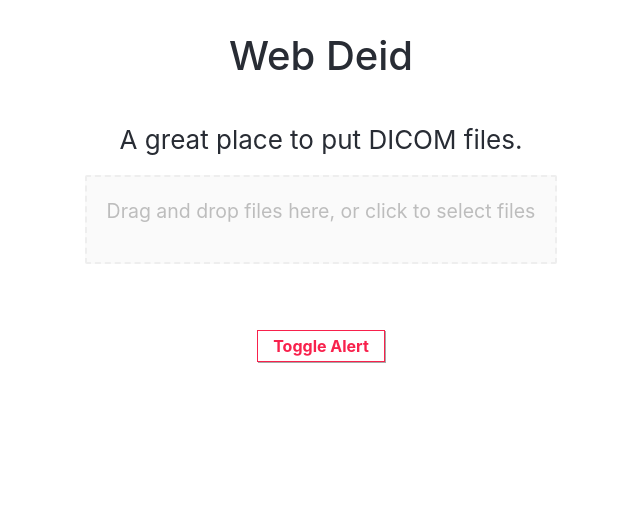
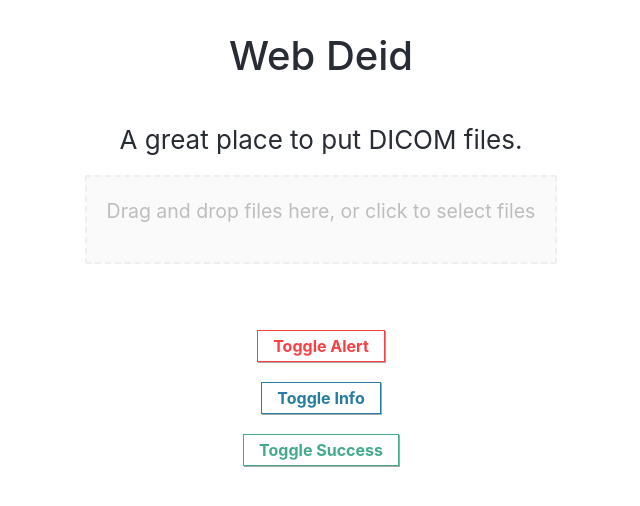
Before and after one commit to jamesfbush/WebDeid, a React (Create React App) app: page / in a window 1280 px wide. Shown: the top 506 px of the page, without its empty margins (319-959 px from the left). Built offline with nearby package versions, Linux system fonts and the light colour scheme.

Commit message:
add info and success components

```diff
--- a/src/App.css
+++ b/src/App.css
@@ -105,28 +105,26 @@ tr:nth-child(even) {
 }
 
 
-
-
+/* Alert component */
 .alertContainer {
   display: flex;
   flex: 1;
   align-items: center;
   flex-direction: column;
-  border: rgb(248, 33, 76) solid 1px;
+  border: #f94144 solid 1px;
 
 }
 
-
 .alertHeader {
-  border-bottom: rgb(248, 33, 76) 1px solid;
-  background-color:  rgb(252, 209, 217);
+  border-bottom: #f94144 1px solid;
+  background-color:  #F8E4E7;
   padding: 5px;
   min-height: 2vw;
   width: 45vw;
-  color: rgb(248, 33, 76);
+  color: #f94144;
   font-size: 1.2rem;
   font-weight: bold;
-  text-decoration: underline dotted rgb(255, 0, 51) 7%;
+  text-decoration: underline dotted #f94144 7%;
 }
 
 .alertBody {
@@ -163,17 +161,161 @@ tr:nth-child(even) {
   text-align: center;
   text-decoration: none;
   outline: none;
-  color: rgb(248, 33, 76);
+  color: #f94144;
   font-weight: bolder;
-  border: 1px solid rgb(248, 33, 76);
+  border: 1px solid #f94144;
   background-color: white;
   box-shadow: 1px 1px #a8a7a7;
 }
 
-.alertButton:hover {background-color: rgb(252, 209, 217)}
+.alertButton:hover {background-color: #F8E4E7}
 
 .alertButton:active {
-  background-color: rgb(252, 209, 217);
+  background-color: #F8E4E7;
   box-shadow: 0 5px #666;
   transform: translateY(4px);
 }
+
+/* Info component */
+
+.infoContainer {
+  display: flex;
+  flex: 1;
+  align-items: center;
+  flex-direction: column;
+  border: #277da1 solid 1px;
+
+}
+
+.infoHeader {
+  border-bottom: #277da1 1px solid;
+  background-color:  #EBF6F9;
+  padding: 5px;
+  min-height: 2vw;
+  width: 45vw;
+  color: #277da1;
+  font-size: 1.2rem;
+  font-weight: bold;
+  text-decoration: underline dotted #277da1 7%;
+}
+
+.infoBody {
+  display: flex;
+  flex: 1;
+  align-items: center;
+  flex-direction: column;
+  padding: 5px;
+  width: 45vw;
+  font-size: 1rem;
+
+}
+
+.infoButtonContainer {
+  display: flex;
+  flex: 1;
+  align-items: center;
+  flex-direction: row;
+  align-items: center;
+  justify-content: center;
+  padding: 5px;
+  min-height: 2vw;
+  width: 25vw;
+  font-size: 1rem;
+
+}
+
+.infoButton {
+  display: inline-block;
+  padding: 3px 15px;
+  margin: 10px;
+  font-size: 1rem;
+  cursor: pointer;
+  text-align: center;
+  text-decoration: none;
+  outline: none;
+  color: #277da1;
+  font-weight: bolder;
+  border: 1px solid #277da1;
+  background-color: white;
+  box-shadow: 1px 1px #a8a7a7;
+}
+
+.infoButton:hover {background-color: #EBF6F9}
+
+.infoButton:active {
+  background-color: #EBF6F9;
+  box-shadow: 0 5px #666;
+  transform: translateY(4px);
+}
+
+/* Success component */
+
+.successContainer {
+  display: flex;
+  flex: 1;
+  align-items: center;
+  flex-direction: column;
+  border: #43AA8B solid 1px;
+
+}
+
+.successHeader {
+  border-bottom: #43AA8B 1px solid;
+  background-color:  #e9f9f4;
+  padding: 5px;
+  min-height: 2vw;
+  width: 45vw;
+  color: #43AA8B;
+  font-size: 1.2rem;
+  font-weight: bold;
+  text-decoration: underline dotted #43AA8B 7%;
+}
+
+.successBody {
+  display: flex;
+  flex: 1;
+  align-items: center;
+  flex-direction: column;
+  padding: 5px;
+  width: 45vw;
+  font-size: 1rem;
+
+}
+
+.successButtonContainer {
+  display: flex;
+  flex: 1;
+  align-items: center;
+  flex-direction: row;
+  align-items: center;
+  justify-content: center;
+  padding: 5px;
+  min-height: 2vw;
+  width: 25vw;
+  font-size: 1rem;
+
+}
+
+.successButton {
+  display: inline-block;
+  padding: 3px 15px;
+  margin: 10px;
+  font-size: 1rem;
+  cursor: pointer;
+  text-align: center;
+  text-decoration: none;
+  outline: none;
+  color: #43AA8B;
+  font-weight: bolder;
+  border: 1px solid #43AA8B;
+  background-color: white;
+  box-shadow: 1px 1px #a8a7a7;
+}
+
+.successButton:hover {background-color: #EBF6F9}
+
+.successButton:active {
+  background-color: #EBF6F9;
+  box-shadow: 0 5px #666;
+  transform: translateY(4px);
+}
--- a/src/App.tsx
+++ b/src/App.tsx
@@ -2,6 +2,9 @@ import React, {useState} from 'react';
 import './App.css';
 import Dropzone from './dropzone/dropzone';
 import Alert from './alert/alert';
+import Info from './info/info';
+import Success from './success/succes';
+
 
 function App() {
 
@@ -26,6 +29,8 @@ function App() {
         <div><p>A great place to put DICOM files.</p></div>
         <div><Dropzone/></div>
         <div><Alert/></div>
+        <div><Info/></div>
+        <div><Success/></div>
 
 
 
--- /dev/null
+++ b/src/info/info.tsx
@@ -0,0 +1,58 @@
+import React, {useCallback, useState} from 'react'
+import {useDropzone} from 'react-dropzone'
+import '../App.css'
+
+
+export default function Info() {
+
+    // Info shown state
+    let [isShown, setIsShown] = useState(false);
+    let [isYes, setIsYes] = useState(false);
+
+    const handleToggleShown = (event:any) => {
+        // don't persist a yes selection
+        if (isYes){setIsYes(false)}
+        // toggle shown state
+        setIsShown(current => !current);
+    };
+
+    const handleSelectYes = (event:any) => {
+        // toggle shown state
+        setIsYes(current => !current);
+      };
+
+    return (
+        <div>
+            {/* Info messgae shown on click */}
+            {isShown && (
+            <div className="infoContainer">
+                <div className="infoHeader">A friendly Info!</div>
+                <div className="infoBody">
+                    <div>
+                        <p> One thing to know about Infos: there is,
+                            essentially, a choice between "Yes" and "No"
+                            when it comes to whether you want to see them.
+                        </p>
+                        <p>
+                            Choose wisely.
+                        </p>
+                        {isYes && (
+                            <p><b>Yes:</b> Excellent choice.</p>
+                            )
+                        }
+                    </div>
+                    <div className="infoButtonContainer">
+                        <button className="infoButton" onClick={handleSelectYes}>Yes</button>
+                        <span> </span>
+                        <button className="infoButton" onClick={handleToggleShown}>No</button>
+                    </div>
+                </div>
+            </div>
+            )}
+            {/* Toggle button */}
+            <button className="infoButton" onClick={handleToggleShown}>Toggle Info</button>
+        </div>
+    )
+
+
+    }
--- /dev/null
+++ b/src/success/succes.tsx
@@ -0,0 +1,58 @@
+import React, {useCallback, useState} from 'react'
+import {useDropzone} from 'react-dropzone'
+import '../App.css'
+
+
+export default function Success() {
+
+    // Success shown state
+    let [isShown, setIsShown] = useState(false);
+    let [isYes, setIsYes] = useState(false);
+
+    const handleToggleShown = (event:any) => {
+        // don't persist a yes selection
+        if (isYes){setIsYes(false)}
+        // toggle shown state
+        setIsShown(current => !current);
+    };
+
+    const handleSelectYes = (event:any) => {
+        // toggle shown state
+        setIsYes(current => !current);
+      };
+
+    return (
+        <div>
+            {/* Success messgae shown on click */}
+            {isShown && (
+            <div className="successContainer">
+                <div className="successHeader">A friendly Success!</div>
+                <div className="successBody">
+                    <div>
+                        <p> One thing to know about Successs: there is,
+                            essentially, a choice between "Yes" and "No"
+                            when it comes to whether you want to see them.
+                        </p>
+                        <p>
+                            Choose wisely.
+                        </p>
+                        {isYes && (
+                            <p><b>Yes:</b> Excellent choice.</p>
+                            )
+                        }
+                    </div>
+                    <div className="successButtonContainer">
+                        <button className="successButton" onClick={handleSelectYes}>Yes</button>
+                        <span> </span>
+                        <button className="successButton" onClick={handleToggleShown}>No</button>
+                    </div>
+                </div>
+            </div>
+            )}
+            {/* Toggle button */}
+            <button className="successButton" onClick={handleToggleShown}>Toggle Success</button>
+        </div>
+    )
+
+
+    }
```
